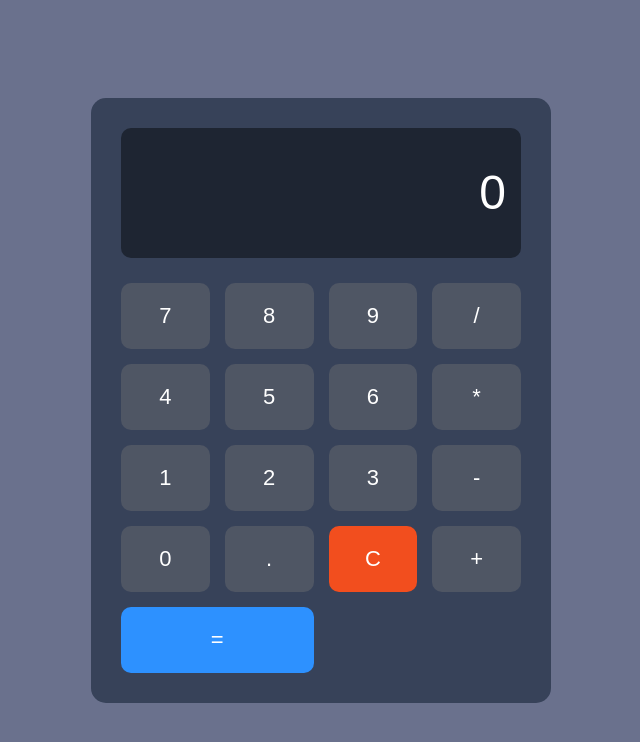
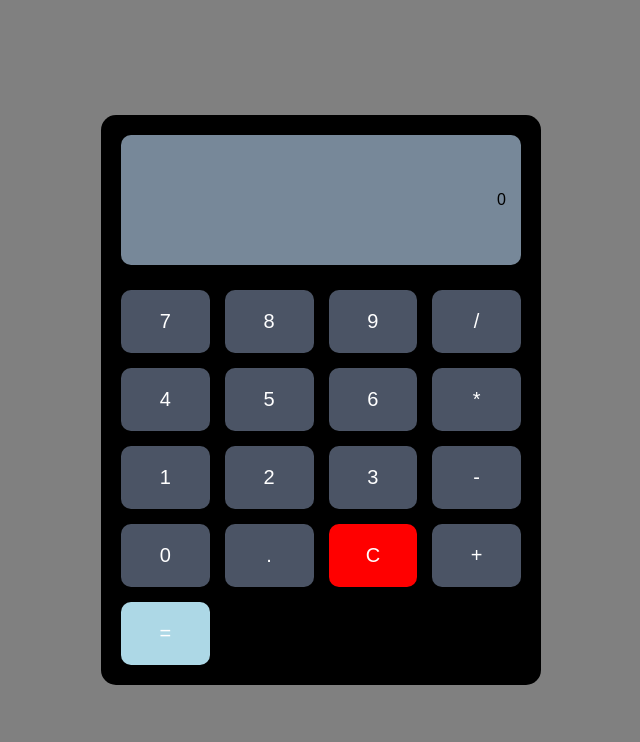
Before and after one commit to kiminnho/third-project, a plain HTML site: page calculator/calculator.html in a window 1280 px wide. Shown: the whole page, without its empty margins (319-959 px from the left). Drawn offline with Linux system fonts and the light colour scheme.

Commit message:
calculator.css

```diff
--- a/calculator/calculator.css
+++ b/calculator/calculator.css
@@ -4,18 +4,18 @@
 }
 
 body {
-  background-color: #6a718d;
+  background-color: gray;
   display: flex;
   justify-content: center;
   align-items: center;
   height: 100vh;
-  font-family: Arial, sans-serif;
+  font-family: Arial;
 }
 
 .calculator {
-  background-color: #374259;
+  background-color: black;
   width: 400px;
-  padding: 30px;
+  padding: 20px;
   border-radius: 15px;
   display: flex;
   flex-direction: column;
@@ -24,7 +24,7 @@ body {
 
 .calculator .display {
   height: 100px;
-  background-color: #1e2532;
+  background-color: lightslategray;
   border-radius: 10px;
   padding: 15px;
   margin-bottom: 25px;
@@ -33,10 +33,6 @@ body {
   align-items: center;
 }
 
-.calculator .display p {
-  font-size: 48px;
-  color: #fff;
-}
 
 .calculator .buttons {
   display: grid;
@@ -45,32 +41,23 @@ body {
 }
 
 .calculator .btn {
-  background-color: #4f5664;
+  background-color: #4b5465;
   color: white;
-  font-size: 22px;
+  font-size: 20px;
   padding: 20px;
   border-radius: 10px;
   border: none;
   cursor: pointer;
 }
 
-.calculator .btn:hover {
-  background-color: #505d6e;
-}
-
 .calculator #clear {
-  background-color: #f24e1e;
+  background-color: red;
 }
 
 .calculator #clear:hover {
-  background-color: #d94420;
+  background-color: red;
 }
 
 .calculator #equals {
-  background-color: #2d91ff;
-  grid-column: span 2;
+  background-color: lightblue;
 }
-
-.calculator #equals:hover {
-  background-color: #2288e0;
-}
```
